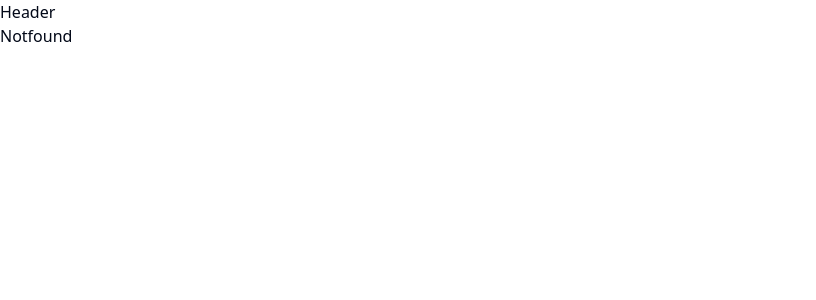
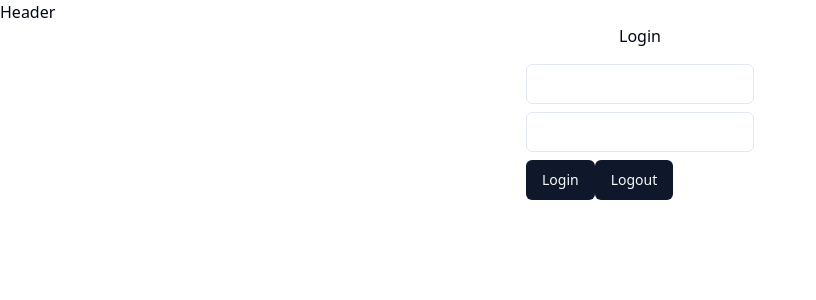
Before and after one commit to mohayax/School_Food_Ordering_System, a React (Vite) app in the folder frontend/: page /login in a window 1280 px wide. Shown: the top 300 px of the page, without its empty margins (0-816 px from the left). Built offline with nearby package versions, Linux system fonts and the light colour scheme.

Commit message:
login functionality added

```diff
--- /dev/null
+++ b/frontend/src/pages/Login.jsx
@@ -0,0 +1,56 @@
+import Formfield from "@/utils/reusable-components/Formfield"
+import { Button } from "@/components/ui/button"
+import { zodResolver } from "@hookform/resolvers/zod"
+import { useForm } from "react-hook-form"
+import { Login_Schema } from "@/utils/form-schema"
+import { Form, FormControl } from "@/components/ui/form"
+import { login, logOut } from "@/store/loginSlice"
+import { useDispatch } from "react-redux"
+import { toast } from "react-toastify"
+
+
+const Login = () => {
+    const form = useForm({
+        resolver: zodResolver(Login_Schema)
+    })
+
+    const dispatch = useDispatch()
+
+    const onSubmit = (values) => {
+        console.log("values:", values)
+        dispatch(login(values))
+    }
+  return (
+    <div className="flex flex-col items-center gap-2">
+        <h1>Login</h1>
+        <Form {...form}>
+            <form onSubmit={form.handleSubmit(onSubmit)}>
+                <>
+
+
+                <Formfield
+                    control={form.control}
+                    type="email"
+                    name="email"
+
+                />
+
+                <Formfield
+                    control={form.control}
+                    type="password"
+                    name="password"
+                />
+                <Button type="submit">Login</Button>
+                <Button onClick={()=> {
+                    dispatch(logOut())
+                    toast.success("user logged out")
+                    }}>Logout</Button>
+                </>
+            </form>
+        </Form>
+    </div>
+
+  )
+}
+
+export default Login
--- a/frontend/src/pages/Signup.jsx
+++ b/frontend/src/pages/Signup.jsx
@@ -18,7 +18,7 @@ import {
 } from "@/components/ui/select"
 
 import { Form, FormControl, FormField, FormItem, FormLabel, FormMessage, FormDescription } from "@/components/ui/form"
-
+import { Link } from "react-router-dom"
 
 import { Button } from "@/components/ui/button"
 
@@ -55,8 +55,6 @@ const Signup = () => {
       <Form {...form}>
 
           <form onSubmit={form.handleSubmit(onSubmit)}>
-           <>
-
            <Formfield
               name="email"
               control={form.control}
@@ -103,56 +101,11 @@ const Signup = () => {
               label="Confirm Password"
               />
 
-            {/* <FormField
-                  control={form.control}
-                  name="email"
-                  render={({field}) => (
-                    <FormItem >
-                      <FormLabel className='text-[#ADADAD]'>Email</FormLabel>
-                      <FormControl>
-                        <Input type='email' placeholder="johndoe@email.com" {...field}/>
-                      </FormControl>
-                      <FormMessage/>
-                    </FormItem>
-                  )}
-              /> */}
 
-
-
-
-            {/* <FormField
-              control={form.control}
-              name="password"
-              render={({field}) => (
-                <FormItem >
-                  <FormLabel className='text-[#ADADAD]'>Password</FormLabel>
-                  <FormControl>
-                    <Input type='password' {...field}/>
-                  </FormControl>
-                  <FormMessage/>
-                </FormItem>
-            )}
-          /> */}
-{/*
-              <FormField
-                control={form.control}
-                name="password2"
-                render={({field}) => (
-                  <FormItem>
-                    <FormLabel className='text-[#ADADAD]'>Confirm Password</FormLabel>
-                    <FormControl>
-                      <Input type='password' {...field}/>
-                    </FormControl>
-                    <FormMessage/>
-                  </FormItem>
-              )}
-            />
-            */}
-
-           </>
            <Button type="submit">Submit</Button>
           </form>
       </Form>
+      <Link to='/login'>Login</Link>
     </div>
 
   )
--- a/frontend/src/routes/Element.jsx
+++ b/frontend/src/routes/Element.jsx
@@ -1,6 +1,7 @@
 import { useRoutes } from "react-router-dom";
 import Signup from "../pages/Signup";
 import Notfound from "../pages/Notfound";
+import Login from "@/pages/Login";
 
 
 
@@ -15,6 +16,10 @@ const Element = () => {
             path: "*",
             element: <Notfound />
         },
+        {
+            path: "/login",
+            element: <Login/>
+        }
     ])
 
 
--- a/frontend/src/store/index.js
+++ b/frontend/src/store/index.js
@@ -1,9 +1,11 @@
 import {configureStore} from '@reduxjs/toolkit';
 import registerReducer from "./registerSlice"
+import authReducer from './loginSlice';
 
 const store = configureStore({
     reducer: {
-        register: registerReducer
+        register: registerReducer,
+        auth: authReducer
     }
 })
 
--- /dev/null
+++ b/frontend/src/store/loginSlice.js
@@ -0,0 +1,50 @@
+import {createAsyncThunk, createSlice} from '@reduxjs/toolkit';
+import { AuthService } from '@/services/auth-services';
+import { toast } from 'react-toastify';
+
+
+const initialState = {
+    user: null,
+    error: null,
+    isLoading: false,
+    isAuthenticated: false
+}
+
+export const login = createAsyncThunk("auth/login", async (credentials) => {
+    try {
+        const response = await AuthService.login(credentials)
+        console.log("data:", response.data)
+        const access_token = response.data.access
+        window.localStorage.setItem('accessToken', access_token)
+        toast.success("Login sucessfull")
+
+    } catch (error) {
+        return toast.error(error.response.data.detail || "Something went wrong")
+    }
+})
+
+export const authSlice = createSlice({
+    name: 'auth',
+    initialState,
+    reducers: {
+        logOut: () => {
+            window.localStorage.removeItem('accessToken')
+        }
+    },
+    extraReducers(builder) {
+        builder
+            .addCase(login.pending, (state, action) => {
+                state.isLoading = true
+            })
+            .addCase(login.fulfilled, (state) => {
+                state.isLoading = false
+                state.isAuthenticated = true
+            })
+            .addCase(login.rejected, (state, action) => {
+                state.error = action.payload
+            })
+    }
+})
+
+export const {logOut} = authSlice.actions
+export default authSlice.reducer
--- a/frontend/src/store/registerSlice.js
+++ b/frontend/src/store/registerSlice.js
@@ -10,7 +10,7 @@ const initialState = {
 export const register = createAsyncThunk("register/signup", async (data) => {
     try {
         const response = await AuthService.signup(data)
-        return toast.success(response?.data?.success || "Account created sucessfully")
+        return toast.success(response?.success || "Account created sucessfully")
 
     } catch (error) {
         return toast.error(error.response.message || "Something went wrong")
--- a/frontend/src/utils/axios-instance.js
+++ b/frontend/src/utils/axios-instance.js
@@ -8,22 +8,9 @@ const axiosInstance = axios.create({
 })
 
 
-// axiosInstance.interceptors.request.use(
-//     (config) => {
-//     const state = store.getState();
-//     const token = state.auth.accessToken;
-//     if (token) {
-//         config.headers.Authorization = `Bearer ${token}`;
-//       }
-//       return config;
-//     },
-//     (error) => {
-//         return Promise.reject(error);
-//     }
-// )
-export const setupAxiosInterceptors = (token) => {
 axiosInstance.interceptors.request.use(
   (config) => {
+    const token = window.localStorage.getItem('accessToken');
     if (token) {
       config.headers.Authorization = `Bearer ${token}`;
     }
@@ -33,7 +20,5 @@ export const setupAxiosInterceptors = (token) => {
     return Promise.reject(error);
   }
 );
-  };
-
 
 export default axiosInstance;
--- a/frontend/src/utils/form-schema.js
+++ b/frontend/src/utils/form-schema.js
@@ -7,3 +7,8 @@ export const Signup_Schema = z.object({
     password: z.string().min(6, {message: "password must be atleast 6 characters"}),
     password2: z.string().min(6, {message: "password must be atleast 6 characters"})
 })
+
+export const Login_Schema = z.object({
+    email: z.string().email(),
+    password: z.string().min(6, {message: "password must be atleast 6 characters"})
+})
```
Lines whose indentation alone changed are shown as unchanged.
